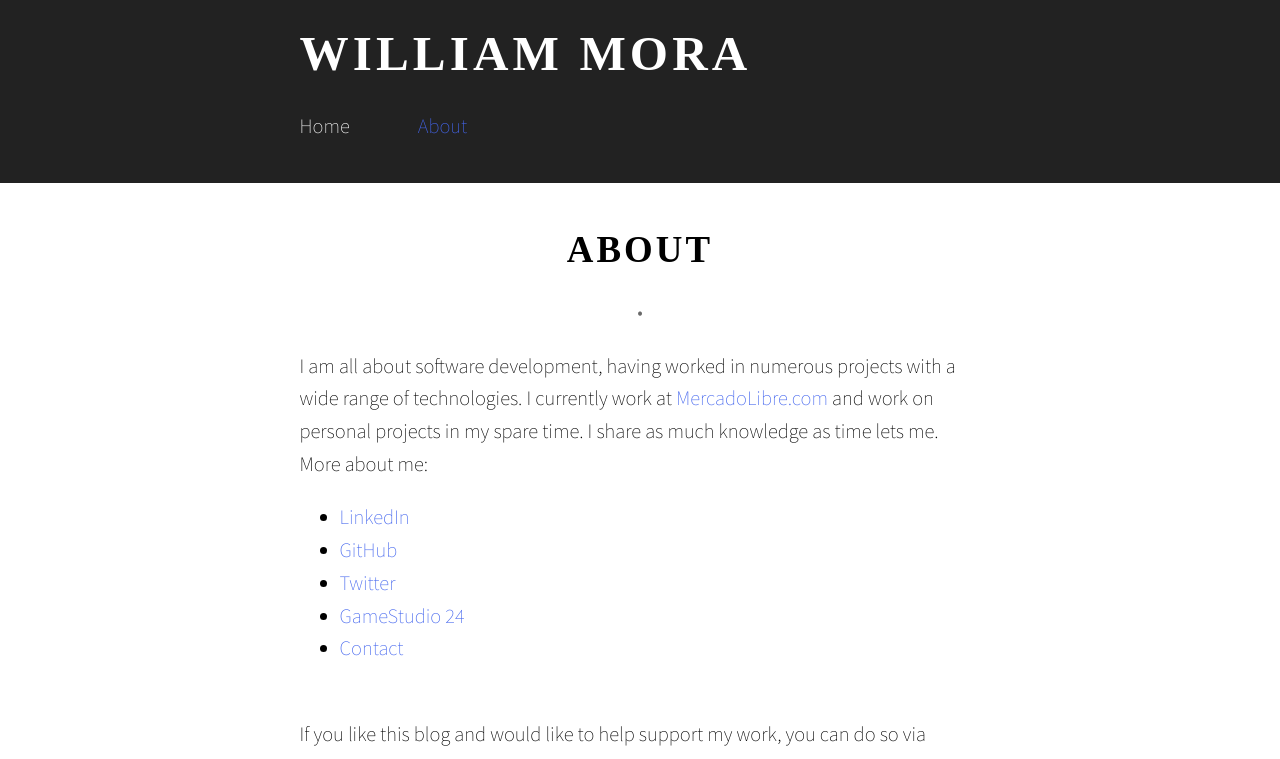
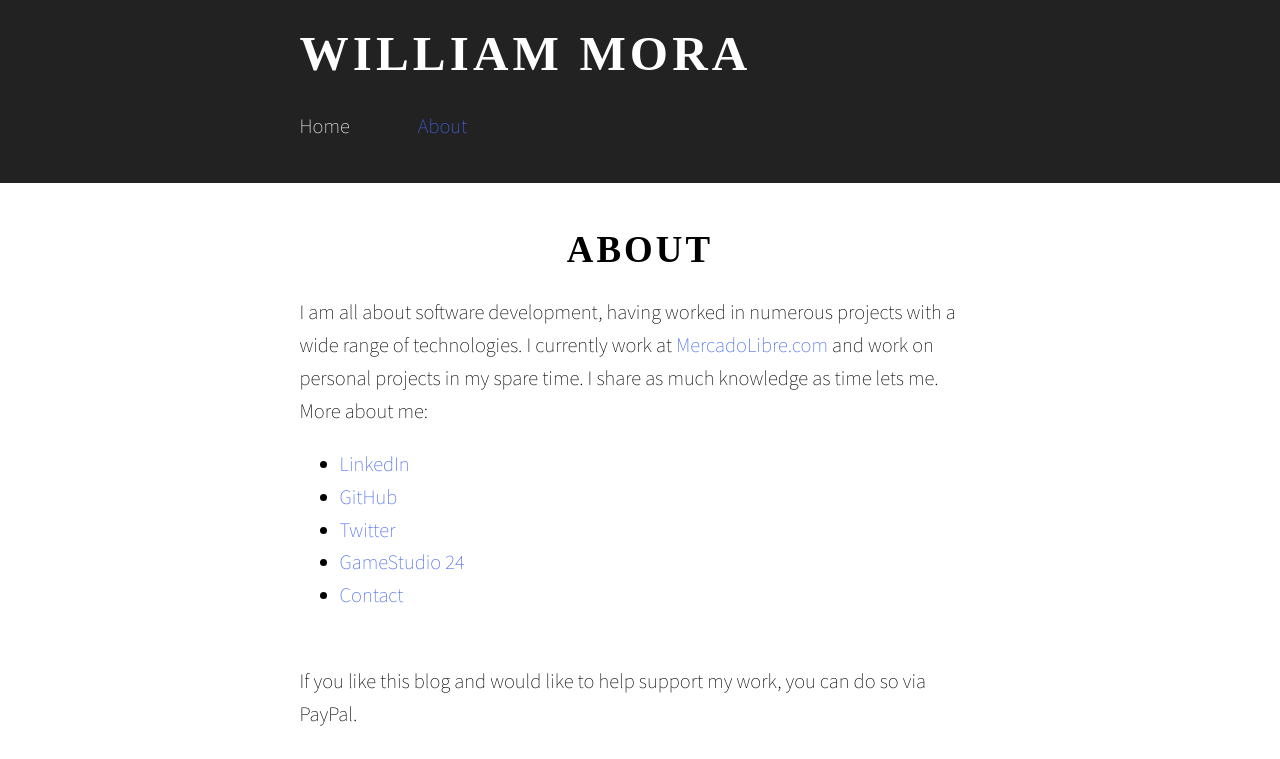
Before and after one commit to wmora/wmora.github.io, a Jekyll site: the page built from about.html, in a window 1280 px wide, cut to the strip 0-759 px from the top of the page. Built offline with Jekyll 4.4.1, drawn with Linux system fonts in a browser that asks for light colours; some web fonts are replaced; Markdown is read by kramdown in place of the engine named in the settings.

Commit message:
remove author from header

```diff
--- a/_layouts/default.html
+++ b/_layouts/default.html
@@ -4,7 +4,7 @@
       <article>
         <header>
           <h1><a href="{{ page.url | prepend: site.baseur }}">{{ page.title }}</a></h1>
-          <p> • {% if page.date %}<time>{{ page.date | date: "%b %-d, %Y" }}</time>{% endif %}{% if page.categories %} • {{ page.categories | join: ', ' }}{% endif %}</p>
+          <p>{% if page.author %} • {% endif %}{% if page.date %}<time>{{ page.date | date: "%b %-d, %Y" }}</time>{% endif %}{% if page.categories %} • {{ page.categories | join: ', ' }}{% endif %}</p>
         </header>
         <div>
           {{ content }}
```
